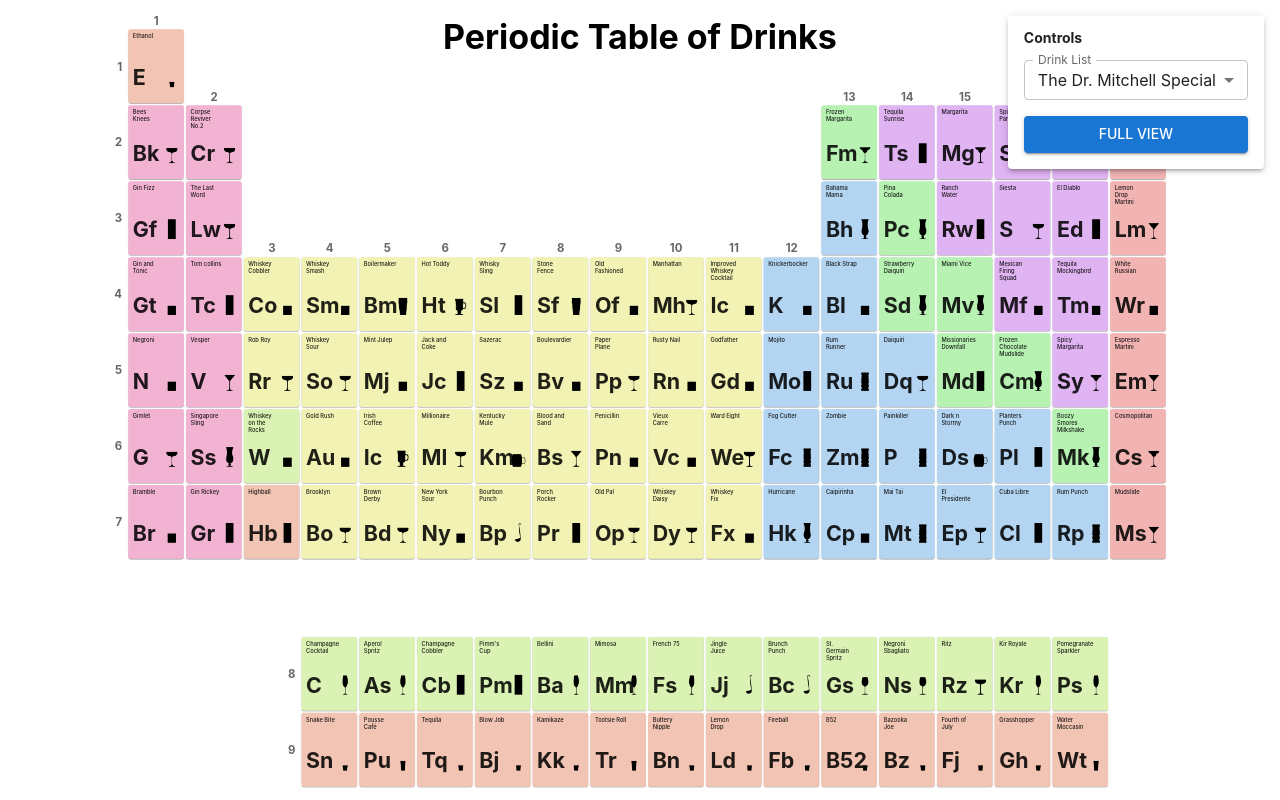
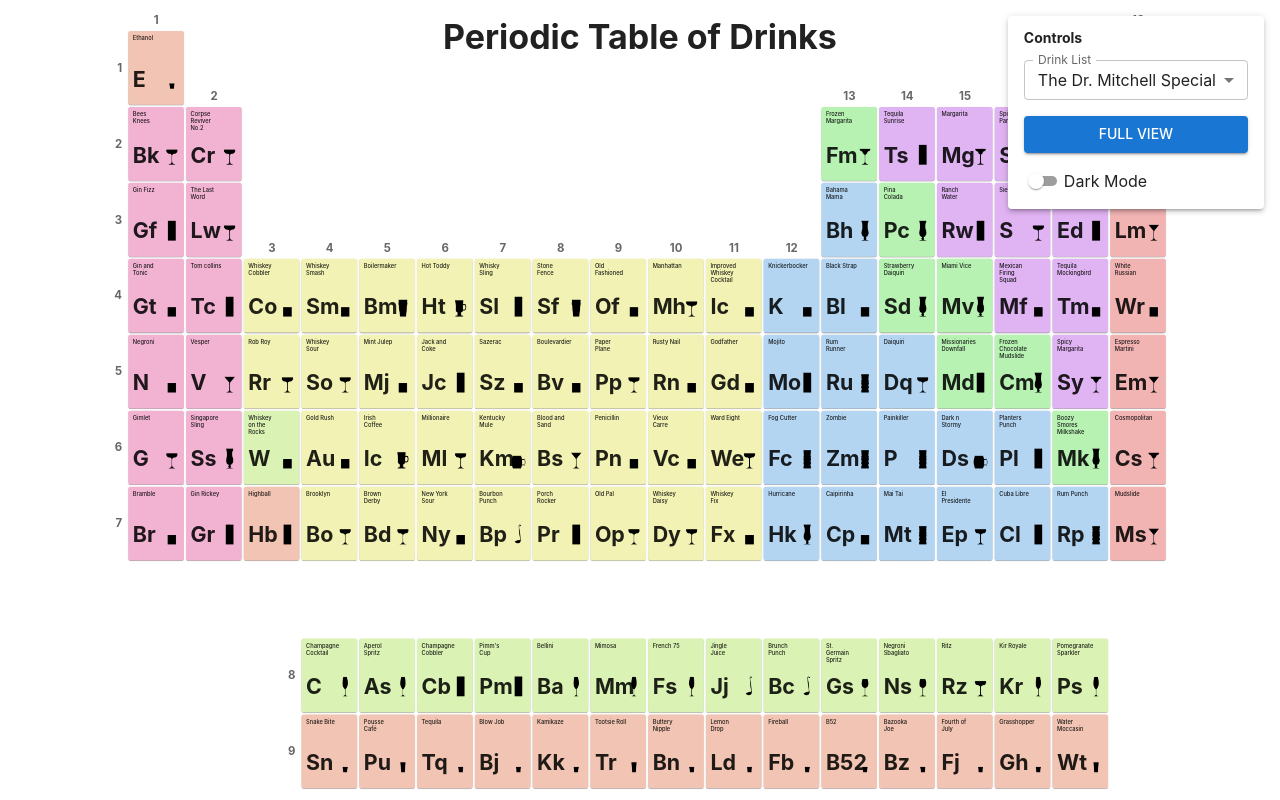
Before and after one commit to cbmitchell/periodic-table-of-drinks, a React (Vite) app: page / in a window 1280 px wide. Built offline with nearby package versions, Linux system fonts and the light colour scheme; some icons are missing.

Commit message:
Add dark mode

```diff
--- a/src/App.tsx
+++ b/src/App.tsx
@@ -1,4 +1,4 @@
-import { Typography } from '@mui/material'
+import { CssBaseline, Typography } from '@mui/material'
 import { ThemeProvider } from '@mui/material/styles'
 import { useEffect, useMemo, useState } from 'react'
 import { drinkLists } from './assets/drinkData'
@@ -6,7 +6,7 @@ import { ControlPanel } from './components/ControlPanel'
 import type { DrinkCellProps } from './components/DrinkCell'
 import { DrinkDetailModal } from './components/DrinkDetailModal'
 import { PeriodicTable, FULL_TABLE_WIDTH } from './components/PeriodicTable'
-import { lightTheme } from './theme'
+import { darkTheme, lightTheme } from './theme'
 import { fillDrinkData } from './utils/fillDrinkData'
 
 type ListSelection = 'random' | number
@@ -19,6 +19,7 @@ export default function App() {
   const [panelVisible, setPanelVisible] = useState(true)
   const [panelCollapsed, setPanelCollapsed] = useState(false)
   const [listSelection, setListSelection] = useState<ListSelection>(0)
+  const [darkMode, setDarkMode] = useState(false)
 
   const filledDrinkData = useMemo(() => {
     if (listSelection === 'random') return fillDrinkData([], true)
@@ -41,7 +42,8 @@ export default function App() {
   }, [])
 
   return (
-    <ThemeProvider theme={lightTheme}>
+    <ThemeProvider theme={darkMode ? darkTheme : lightTheme}>
+      <CssBaseline />
       <Typography
         variant="h4"
         sx={{
@@ -82,6 +84,8 @@ export default function App() {
           onCollapseToggle={() => setPanelCollapsed((c) => !c)}
           listSelection={listSelection}
           onListChange={setListSelection}
+          darkMode={darkMode}
+          onDarkModeToggle={() => setDarkMode((d) => !d)}
         />
       )}
     </ThemeProvider>
--- a/src/components/ControlPanel.tsx
+++ b/src/components/ControlPanel.tsx
@@ -5,11 +5,13 @@ import {
   Button,
   Collapse,
   FormControl,
+  FormControlLabel,
   IconButton,
   InputLabel,
   MenuItem,
   Paper,
   Select,
+  Switch,
   Typography,
 } from "@mui/material";
 import { drinkLists } from "../assets/drinkData";
@@ -23,6 +25,8 @@ interface ControlPanelProps {
   onCollapseToggle: () => void;
   listSelection: ListSelection;
   onListChange: (selection: ListSelection) => void;
+  darkMode: boolean;
+  onDarkModeToggle: () => void;
 }
 
 export function ControlPanel({
@@ -32,6 +36,8 @@ export function ControlPanel({
   onCollapseToggle,
   listSelection,
   onListChange,
+  darkMode,
+  onDarkModeToggle,
 }: ControlPanelProps) {
   return (
     <Paper
@@ -90,6 +96,17 @@ export function ControlPanel({
           >
             {viewMode === "compact" ? "Full View" : "Compact View"}
           </Button>
+          <FormControlLabel
+            control={
+              <Switch
+                checked={darkMode}
+                onChange={onDarkModeToggle}
+                size="small"
+              />
+            }
+            label="Dark Mode"
+            sx={{ mx: 0 }}
+          />
         </Box>
       </Collapse>
     </Paper>
--- a/src/components/DrinkCell.tsx
+++ b/src/components/DrinkCell.tsx
@@ -8,6 +8,7 @@ import {
   ListItemText,
   Typography,
 } from '@mui/material'
+import { useTheme } from '@mui/material/styles'
 import type { ElementGroup } from '../types/ElementGroup'
 import type { DrinkProps } from '../types/drink'
 
@@ -52,8 +53,16 @@ export function DrinkCell({
   compact = false,
   onClick,
 }: DrinkCellProps) {
+  const theme = useTheme()
+  const isDark = theme.palette.mode === 'dark'
   const width = compact ? COMPACT_CELL_WIDTH : CELL_WIDTH
   const height = compact ? COMPACT_CELL_HEIGHT : CELL_HEIGHT
+  const baseColor = elementGroupColors[group]
+  const backgroundColor = isDark
+    ? `color-mix(in srgb, ${baseColor}, #303030 65%)`
+    : baseColor
+  const iconColor = isDark ? 'white' : 'black'
+  const saturation = isDark ? '200%' : '100%'
 
   return (
     <Card
@@ -61,7 +70,8 @@ export function DrinkCell({
       sx={{
         width,
         height,
-        backgroundColor: elementGroupColors[group],
+        backgroundColor,
+        filter: `saturate(${saturation})`,
         gridRow: row,
         gridColumn: col,
         overflow: 'hidden',
@@ -102,7 +112,7 @@ export function DrinkCell({
             <Grid size={4} sx={{ position: 'relative' }}>
               <Box
                 component="img"
-                src={`glass-icons/black/${icon}.png`}
+                src={`glass-icons/${iconColor}/${icon}.png`}
                 sx={{ width: '100%', position: 'absolute', bottom: 0 }}
               />
             </Grid>
@@ -136,7 +146,7 @@ export function DrinkCell({
             <Grid size={4} sx={{ position: 'relative' }}>
               <Box
                 component="img"
-                src={`glass-icons/black/${icon}.png`}
+                src={`glass-icons/${iconColor}/${icon}.png`}
                 sx={{ height: '85%', position: 'absolute', bottom: 0 }}
               ></Box>
             </Grid>
--- a/src/theme.ts
+++ b/src/theme.ts
@@ -1,10 +1,15 @@
 import { createTheme } from "@mui/material/styles";
 
+const sharedTypography = {
+    fontFamily: "-apple-system, BlinkMacSystemFont, 'Segoe UI', Roboto, sans-serif",
+}
+
 export const lightTheme = createTheme({
-    palette: {
-        mode: 'light',
-    },
-    typography: {
-        fontFamily: "-apple-system, BlinkMacSystemFont, 'Segoe UI', Roboto, sans-serif",
-    }
+    palette: { mode: 'light' },
+    typography: sharedTypography,
 })
+
+export const darkTheme = createTheme({
+    palette: { mode: 'dark' },
+    typography: sharedTypography,
+})
```
